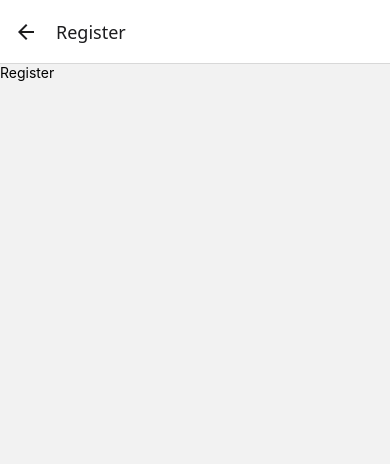
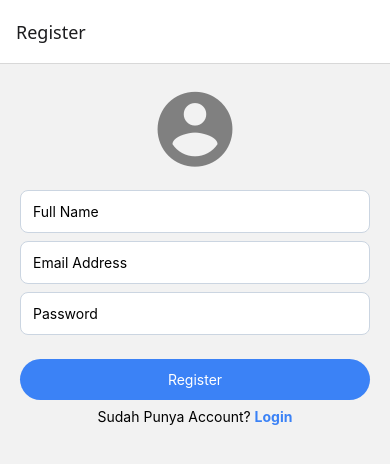
Before and after one commit to pamansaf/ReactNative-EXPO, a React Native app: screen /Register in a window 390 px wide. Shown: the top 464 px of the page. Built offline with nearby package versions, Linux system fonts and the light colour scheme.

Commit message:
Authentication Login n Register Berhasil

```diff
--- /dev/null
+++ b/firebase.jsx
@@ -0,0 +1,22 @@
+// Import the functions you need from the SDKs you need
+import { initializeApp } from "firebase/app";
+import { getAuth } from "firebase/auth";
+import { getFirestore } from "firebase/firestore";
+// TODO: Add SDKs for Firebase products that you want to use
+// https://firebase.google.com/docs/web/setup#available-libraries
+
+// Your web app's Firebase configuration
+const firebaseConfig = {
+  apiKey: "AIzaSyDRrdwXHpsEsQ7qAebzdpYMzpCBEBUERks",
+  authDomain: "myapps-27908.firebaseapp.com",
+  projectId: "myapps-27908",
+  storageBucket: "myapps-27908.firebasestorage.app",
+  messagingSenderId: "882045732070",
+  appId: "1:882045732070:web:6728b3ec968872b1592727"
+};
+
+// Initialize Firebase
+const app = initializeApp(firebaseConfig);
+
+export const auth = getAuth(app);
+export const db = getFirestore(app);
--- a/package.json
+++ b/package.json
@@ -13,6 +13,7 @@
     "@react-navigation/native-stack": "^7.3.3",
     "expo": "~52.0.40",
     "expo-status-bar": "~2.0.1",
+    "firebase": "^11.5.0",
     "nativewind": "^2.0.11",
     "react": "18.3.1",
     "react-native": "0.76.7",
--- a/src/CRUD Firebase/Login.jsx
+++ b/src/CRUD Firebase/Login.jsx
@@ -1,10 +1,71 @@
-import { View, Text } from "react-native";
-import React from "react";
+import { View, Text, TextInput, TouchableOpacity, Alert } from "react-native";
+import React, { useState } from "react";
+import MaterialCommunityIcons from "@expo/vector-icons/MaterialCommunityIcons";
+import { useNavigation } from "@react-navigation/native";
+import { signInWithEmailAndPassword } from "firebase/auth";
+import { auth } from "../../firebase";
 
 const Login = () => {
+  const navigation = useNavigation();
+  const [email, setEmail] = useState();
+  const [password, setPassword] = useState();
+
+  const handleLogin = () => {
+    if (!email || !password) {
+      Alert.alert("Please Enter Email and Password");
+      return;
+    }
+    signInWithEmailAndPassword(auth, email, password)
+      .then((userCredential) => {
+        // Signed in
+        const user = userCredential.user;
+        navigation.replace("Home");
+
+        // ...
+      })
+      .catch((error) => {
+        const errorCode = error.code;
+        const errorMessage = error.message;
+        if (errorCode == "auth/invalid-credential") {
+          Alert.alert("Invalid email or password");
+        }
+      });
+  };
   return (
-    <View>
-      <Text>Login</Text>
+    <View className="flex-1 p-5">
+      <View className="items-center pb-3">
+        <MaterialCommunityIcons name="account-circle" size={90} color="gray" />
+      </View>
+      <View>
+        <TextInput
+          placeholder="Email Address"
+          value={email}
+          onChangeText={(value) => setEmail(value)}
+          className="bg-white p-3 border border-slate-300 rounded-lg my-1"
+        />
+        <TextInput
+          placeholder="Password"
+          value={password}
+          onChangeText={(value) => setPassword(value)}
+          secureTextEntry={true}
+          className="bg-white p-3 border border-slate-300 rounded-lg my-1"
+        />
+      </View>
+      <TouchableOpacity
+        onPress={handleLogin}
+        className="items-center p-3 bg-blue-500 rounded-full mt-5"
+      >
+        <Text className="text-white">Login</Text>
+      </TouchableOpacity>
+      <TouchableOpacity
+        onPress={() => navigation.navigate("Register")}
+        className="items-center mt-2"
+      >
+        <Text>
+          Belum Punya Account?{" "}
+          <Text className="text-blue-500 font-bold">Register</Text>
+        </Text>
+      </TouchableOpacity>
     </View>
   );
 };
--- a/src/CRUD Firebase/Register.jsx
+++ b/src/CRUD Firebase/Register.jsx
@@ -1,10 +1,90 @@
-import { View, Text } from "react-native";
-import React from "react";
+import {
+  View,
+  Text,
+  TextInput,
+  TouchableOpacity,
+  ToastAndroid,
+  Alert,
+} from "react-native";
+import React, { useState } from "react";
+import MaterialCommunityIcons from "@expo/vector-icons/MaterialCommunityIcons";
+import { useNavigation } from "@react-navigation/native";
+import { createUserWithEmailAndPassword } from "firebase/auth";
+import { auth } from "../../firebase";
 
 const Register = () => {
+  const navigation = useNavigation();
+  const [name, setName] = useState();
+  const [email, setEmail] = useState();
+  const [password, setPassword] = useState();
+
+  const handleRegister = () => {
+    if (!name || !email || !password) {
+      ToastAndroid.show("Please fill all details", ToastAndroid.BOTTOM);
+      Alert.alert("Please Enter Name, Email and Password");
+      return;
+    }
+
+    createUserWithEmailAndPassword(auth, email, password)
+      .then((userCredential) => {
+        // Signed up
+        const user = userCredential.user;
+        ToastAndroid.show("Registrasi berhasl", ToastAndroid.BOTTOM);
+        navigation.replace("Login");
+        // ...
+      })
+      .catch((error) => {
+        const errorCode = error.code;
+        const errorMessage = error.message;
+        console.log(errorCode);
+        if (errorCode == "auth/email-already-in-use") {
+          ToastAndroid.show("Email already exist", ToastAndroid.BOTTOM);
+          Alert.alert("Email already exist");
+        }
+        // ..
+      });
+  };
   return (
-    <View>
-      <Text>Register</Text>
+    <View className="flex-1 p-5">
+      <View className="items-center pb-3">
+        <MaterialCommunityIcons name="account-circle" size={90} color="gray" />
+      </View>
+      <View>
+        <TextInput
+          placeholder="Full Name"
+          value={name}
+          onChangeText={(value) => setName(value)}
+          className="bg-white p-3 border border-slate-300 rounded-lg my-1"
+        />
+        <TextInput
+          placeholder="Email Address"
+          value={email}
+          onChangeText={(value) => setEmail(value)}
+          className="bg-white p-3 border border-slate-300 rounded-lg my-1"
+        />
+        <TextInput
+          placeholder="Password"
+          value={password}
+          onChangeText={(value) => setPassword(value)}
+          secureTextEntry={true}
+          className="bg-white p-3 border border-slate-300 rounded-lg my-1"
+        />
+      </View>
+      <TouchableOpacity
+        onPress={handleRegister}
+        className="items-center p-3 bg-blue-500 rounded-full mt-5"
+      >
+        <Text className="text-white ">Register</Text>
+      </TouchableOpacity>
+      <TouchableOpacity
+        onPress={() => navigation.navigate("Login")}
+        className="items-center mt-2"
+      >
+        <Text>
+          Sudah Punya Account?{" "}
+          <Text className="text-blue-500 font-bold">Login</Text>
+        </Text>
+      </TouchableOpacity>
     </View>
   );
 };
--- a/src/Navigation/index.jsx
+++ b/src/Navigation/index.jsx
@@ -9,7 +9,7 @@ const Stack = createNativeStackNavigator();
 
 const Navigation = () => {
   return (
-    <Stack.Navigator initialRouteName="Home">
+    <Stack.Navigator initialRouteName="Register">
       <Stack.Screen name="Home" component={Home} />
       <Stack.Screen name="Login" component={Login} />
       <Stack.Screen name="Register" component={Register} />
```
Also changed, not shown: 1 other file (tests, documents, lock files or other folders).
